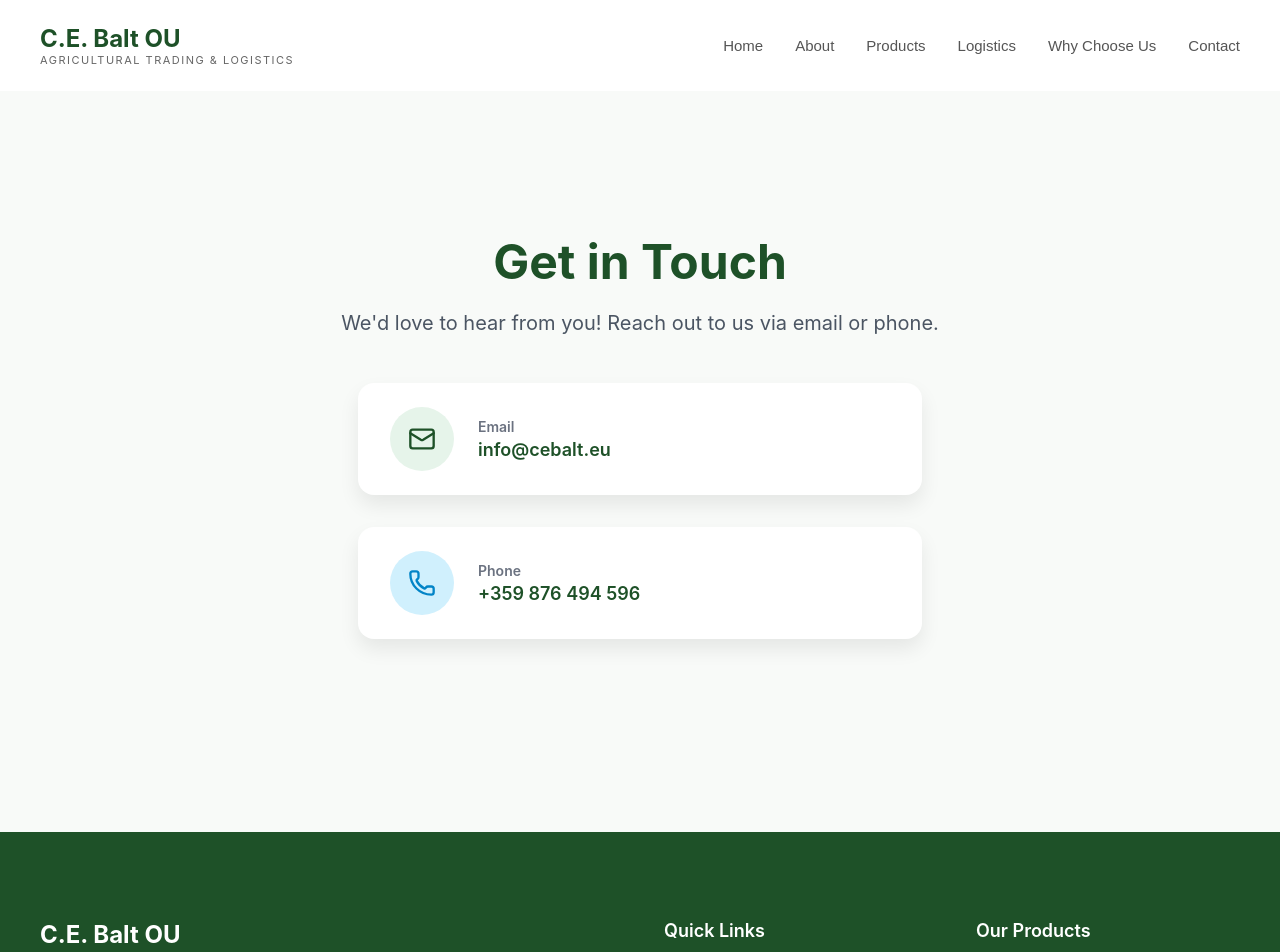
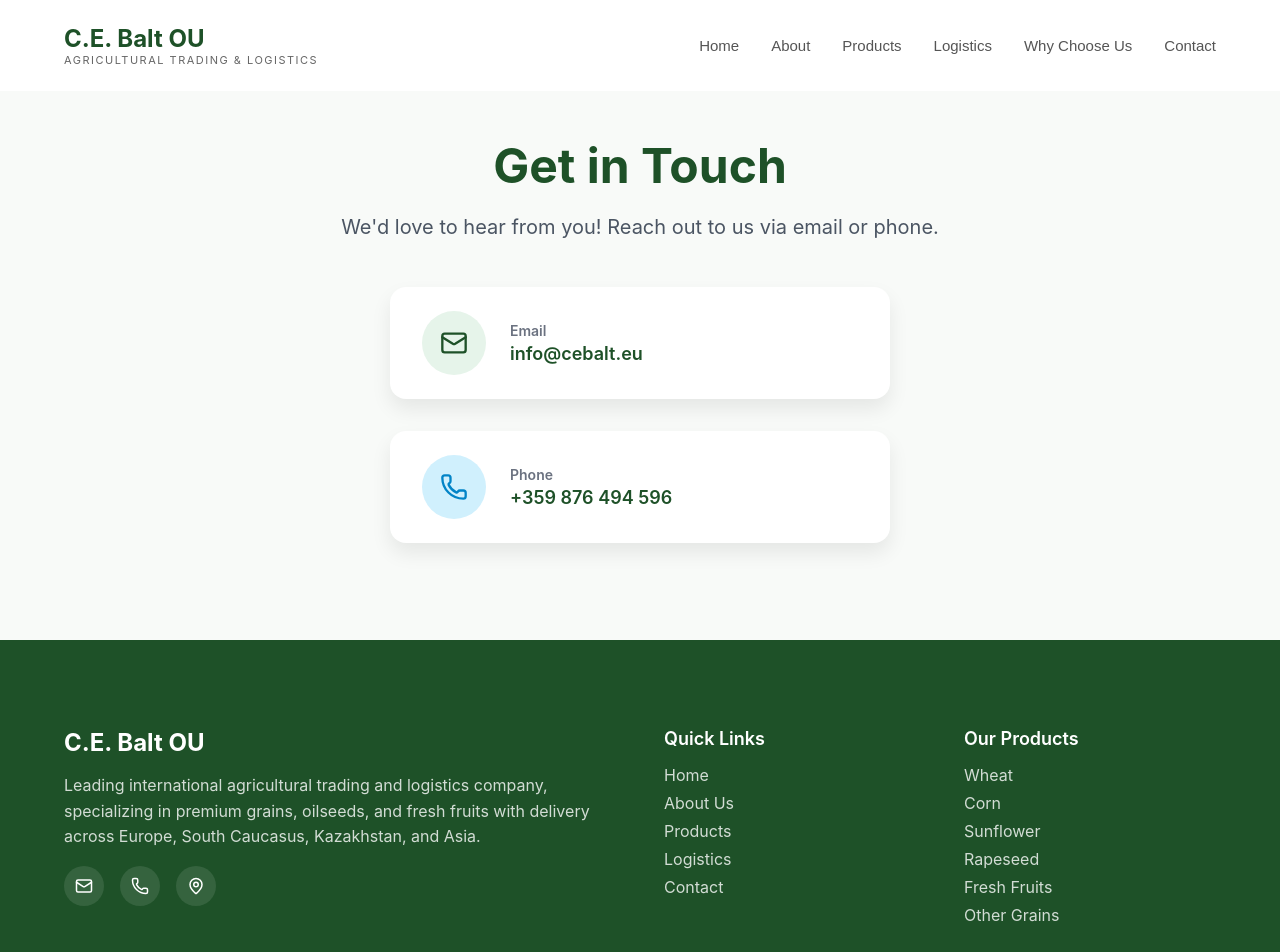
Before and after one commit to Fendyx/cebalt_ou, a React (Create React App) app: page /contact in a window 1280 px wide. Shown: the top 952 px of the page. Built offline with nearby package versions, Linux system fonts and the light colour scheme.

Commit message:
fixing footer style of the links, changing global styles

```diff
--- a/src/components/layout/Footer.css
+++ b/src/components/layout/Footer.css
@@ -128,3 +128,31 @@
       text-align: center;
     }
   }
+
+
+  /* buttons */
+.footer__link-button {
+    background: none;
+    border: none;
+    color: rgba(255, 255, 255, 0.8);
+    text-decoration: none;
+    cursor: pointer;
+    font: inherit;
+    padding: 0;
+    transition: color 0.3s ease;
+  }
+
+  .footer__link-button:hover {
+    color: #ffffff;
+  }
+
+  /* Link (Contact) */
+  .footer__link-anchor {
+    color: rgba(255, 255, 255, 0.8);
+    text-decoration: none;
+    transition: color 0.3s ease;
+  }
+
+  .footer__link-anchor:hover {
+    color: #ffffff;
+  }
--- a/src/components/layout/Footer.jsx
+++ b/src/components/layout/Footer.jsx
@@ -49,11 +49,43 @@
           <div>
             <h4 className="footer__subtitle">Quick Links</h4>
             <ul className="footer__links">
-              <li><button onClick={() => handleScrollOrNavigate("hero")}>Home</button></li>
-              <li><button onClick={() => handleScrollOrNavigate("about")}>About Us</button></li>
-              <li><button onClick={() => handleScrollOrNavigate("products")}>Products</button></li>
-              <li><button onClick={() => handleScrollOrNavigate("logistics")}>Logistics</button></li>
-              <li><Link to="/contact">Contact</Link></li>
+              <li>
+                <button
+                  className="footer__link-button"
+                  onClick={() => handleScrollOrNavigate("hero")}
+                >
+                  Home
+                </button>
+              </li>
+              <li>
+                <button
+                  className="footer__link-button"
+                  onClick={() => handleScrollOrNavigate("about")}
+                >
+                  About Us
+                </button>
+              </li>
+              <li>
+                <button
+                  className="footer__link-button"
+                  onClick={() => handleScrollOrNavigate("products")}
+                >
+                  Products
+                </button>
+              </li>
+              <li>
+                <button
+                  className="footer__link-button"
+                  onClick={() => handleScrollOrNavigate("logistics")}
+                >
+                  Logistics
+                </button>
+              </li>
+              <li>
+                <Link to="/contact" className="footer__link-anchor">
+                  Contact
+                </Link>
+              </li>
             </ul>
           </div>
 
--- a/src/index.css
+++ b/src/index.css
@@ -1,13 +1,24 @@
-body {
+/* index.css */
+
+/* Reset margins and prevent horizontal scrolling */
+html, body {
   margin: 0;
+  padding: 0;
+  overflow-x: hidden; /* prevent horizontal scroll */
+  box-sizing: border-box;
   font-family: -apple-system, BlinkMacSystemFont, 'Segoe UI', 'Roboto', 'Oxygen',
     'Ubuntu', 'Cantarell', 'Fira Sans', 'Droid Sans', 'Helvetica Neue',
     sans-serif;
-  -webkit-font-smoothing: antialiased;
-  -moz-osx-font-smoothing: grayscale;
+  -webkit-font-smoothing: antialiased; /* smooth fonts on WebKit */
+  -moz-osx-font-smoothing: grayscale; /* smooth fonts on Firefox */
 }
 
+/* Inherit box-sizing for all elements */
+*, *::before, *::after {
+  box-sizing: inherit;
+}
+
+/* Code font settings */
 code {
-  font-family: source-code-pro, Menlo, Monaco, Consolas, 'Courier New',
-    monospace;
+  font-family: source-code-pro, Menlo, Monaco, Consolas, 'Courier New', monospace;
 }
```
